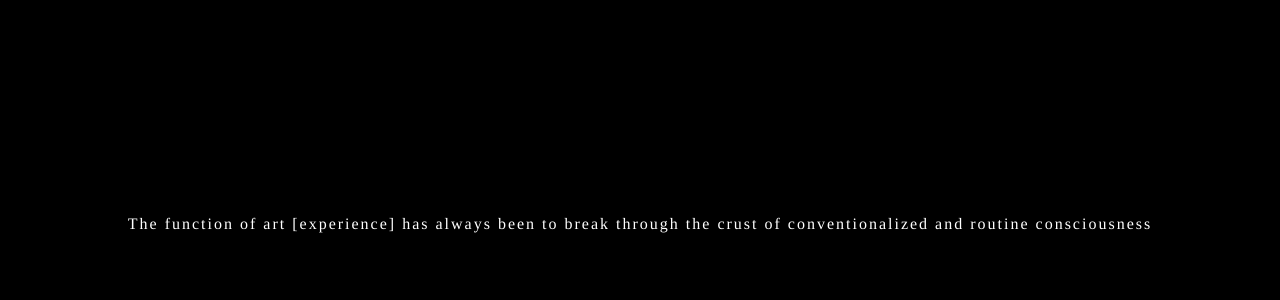
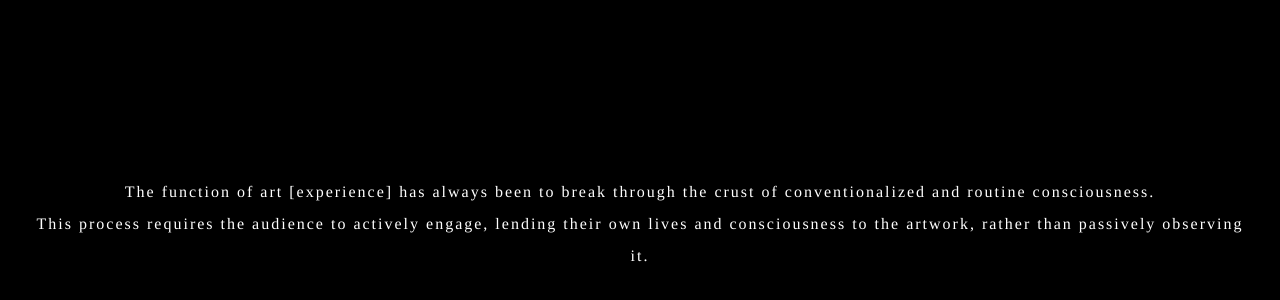
Before and after one commit to Noud63/noudvandun, a website: page thepresent.html in a window 1280 px wide. Shown: the part 184-484 px from the top of the page. Drawn offline with Linux system fonts and the light colour scheme.

Commit message:
the present
Co-authored-by: Copilot <copilot@github.com>

```diff
--- a/thepresent.html
+++ b/thepresent.html
@@ -11,7 +11,8 @@
       <div class="quote">
         The function of art [experience] has always
         been to break through the crust of
-        conventionalized and routine consciousness
+        conventionalized and routine consciousness.<br/>
+        This process requires the audience to actively engage, lending their own lives and consciousness to the artwork, rather than passively observing it.
       </div>
     </div>
   </body>
```
